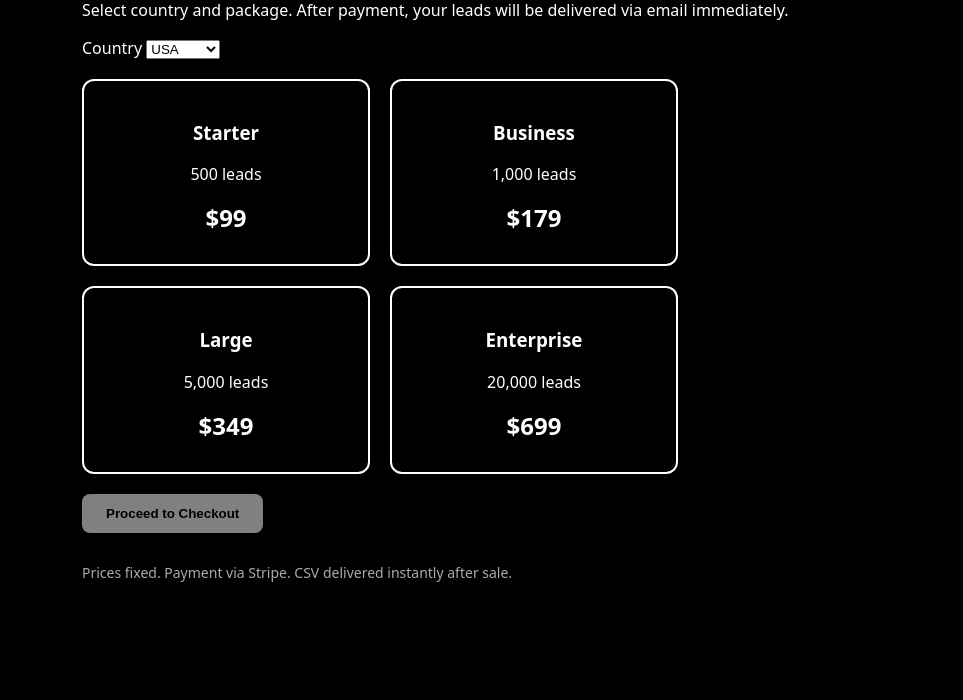
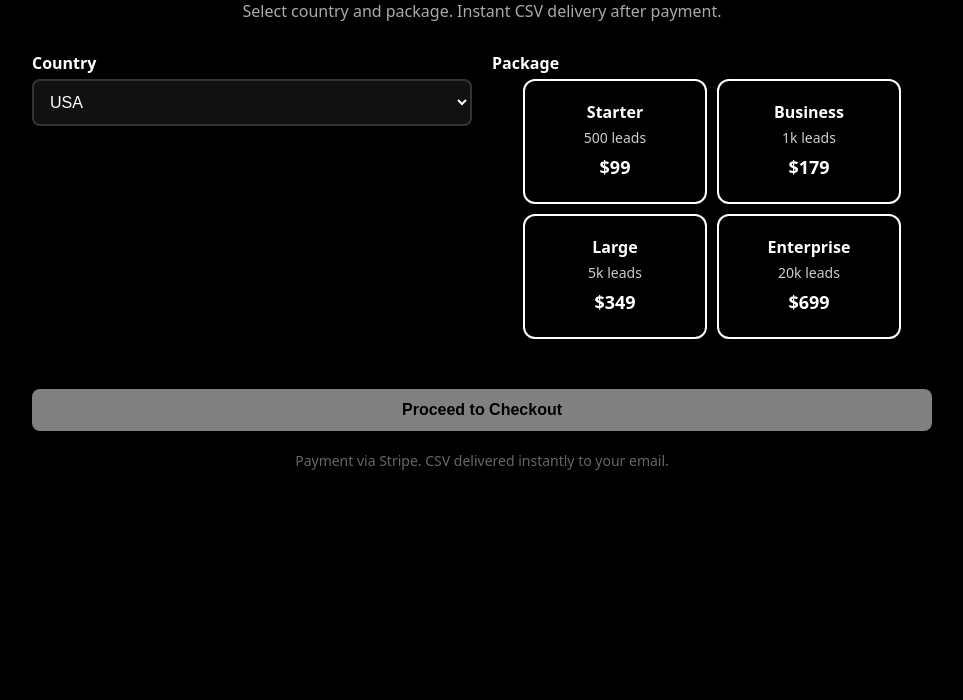
Before and after one commit to leadlaunchpad0/leadlaunchpad-site, a plain HTML site: page buy.html in a window 1280 px wide. Shown: the part 100-800 px from the top of the page, without its empty margins (158-1121 px from the left). Drawn offline with Linux system fonts and the light colour scheme.

Commit message:
Update buy.html

```diff
--- a/buy.html
+++ b/buy.html
@@ -5,67 +5,89 @@
   <meta name="viewport" content="width=device-width, initial-scale=1" />
   <title>Buy Leads – Lead Launchpad</title>
   <style>
-    body { font-family: system-ui, sans-serif; max-width: 800px; margin: 40px auto; padding: 0 20px; background: #000; color: #fff; }
-    h1 { margin-bottom: 10px; }
-    .packages { display: flex; flex-wrap: wrap; gap: 20px; margin-top: 20px; }
-    .package { border: 2px solid #fff; border-radius: 12px; padding: 20px; width: calc(33% - 20px); min-width: 200px; text-align: center; cursor: pointer; }
-    .package:hover { background: #222; }
-    .package.selected { border-color: #0f0; background: #111; }
-    .price { font-size: 24px; font-weight: bold; margin: 10px 0; }
-    .note { color: #aaa; font-size: 14px; margin-top: 30px; }
-    .btn { display: inline-block; margin-top: 20px; padding: 12px 24px; background: #fff; color: #000; border: none; border-radius: 8px; font-weight: bold; cursor: pointer; }
-    .btn:disabled { opacity: 0.5; cursor: not-allowed; }
+    body { font-family: system-ui, -apple-system, sans-serif; max-width: 900px; margin: 0 auto; padding: 20px; background: #000; color: #fff; }
+    h1 { text-align: center; margin-bottom: 10px; }
+    .subtitle { text-align: center; color: #aaa; margin-bottom: 30px; }
+    .row { display: flex; gap: 20px; flex-wrap: wrap; margin-bottom: 20px; }
+    .col { flex: 1; min-width: 250px; }
+    label { display: block; margin-bottom: 5px; font-weight: bold; }
+    select, button { width: 100%; padding: 12px; font-size: 16px; border-radius: 8px; border: 2px solid #333; background: #111; color: #fff; }
+    select:focus, button:focus { outline: none; border-color: #666; }
+    .price-display { font-size: 28px; font-weight: bold; margin: 20px 0; text-align: center; }
+    .btn-checkout { background: #fff; color: #000; font-weight: bold; border: none; cursor: pointer; margin-top: 10px; }
+    .btn-checkout:disabled { opacity: 0.5; cursor: not-allowed; }
+    .note { color: #666; font-size: 14px; margin-top: 20px; text-align: center; }
+    .error { color: #f44; margin-top: 10px; text-align: center; }
+    .packages { display: flex; gap: 10px; justify-content: center; flex-wrap: wrap; margin-bottom: 20px; }
+    .pkg { border: 2px solid #fff; border-radius: 12px; padding: 15px; width: 150px; text-align: center; cursor: pointer; }
+    .pkg.selected { border-color: #0f0; background: #111; }
+    .pkg h4 { margin: 5px 0; font-size: 16px; }
+    .pkg .qty { font-size: 14px; color: #ccc; }
+    .pkg .price { font-size: 18px; font-weight: bold; margin: 8px 0; }
   </style>
 </head>
 <body>
   <h1>Buy Leads</h1>
-  <p>Select country and package. After payment, your leads will be delivered via email immediately.</p>
+  <p class="subtitle">Select country and package. Instant CSV delivery after payment.</p>
 
+  <div class="row">
+    <div class="col">
       <label for="country">Country</label>
       <select id="country">
         <option value="USA">USA</option>
         <option value="AU">Australia</option>
       </select>
-
+    </div>
+    <div class="col">
+      <label>Package</label>
       <div class="packages">
-    <div class="package" data-quantity="500" data-price="99">
-      <h3>Starter</h3>
-      <p>500 leads</p>
+        <div class="pkg" data-quantity="500" data-price="99">
+          <h4>Starter</h4>
+          <div class="qty">500 leads</div>
           <div class="price">$99</div>
         </div>
-    <div class="package" data-quantity="1000" data-price="179">
-      <h3>Business</h3>
-      <p>1,000 leads</p>
+        <div class="pkg" data-quantity="1000" data-price="179">
+          <h4>Business</h4>
+          <div class="qty">1k leads</div>
           <div class="price">$179</div>
         </div>
-    <div class="package" data-quantity="5000" data-price="349">
-      <h3>Large</h3>
-      <p>5,000 leads</p>
+        <div class="pkg" data-quantity="5000" data-price="349">
+          <h4>Large</h4>
+          <div class="qty">5k leads</div>
           <div class="price">$349</div>
         </div>
-    <div class="package" data-quantity="20000" data-price="699">
-      <h3>Enterprise</h3>
-      <p>20,000 leads</p>
+        <div class="pkg" data-quantity="20000" data-price="699">
+          <h4>Enterprise</h4>
+          <div class="qty">20k leads</div>
           <div class="price">$699</div>
         </div>
       </div>
+    </div>
+  </div>
 
-  <button class="btn" id="checkout" disabled>Proceed to Checkout</button>
+  <div class="price-display" id="total"></div>
+
+  <button class="btn-checkout" id="checkout" disabled>Proceed to Checkout</button>
+  <div class="error" id="error"></div>
 
   <p class="note">
-    Prices fixed. Payment via Stripe. CSV delivered instantly after sale.
+    Payment via Stripe. CSV delivered instantly to your email.
   </p>
 
   <script>
     const countrySelect = document.getElementById('country');
-    const packages = document.querySelectorAll('.package');
+    const packages = document.querySelectorAll('.pkg');
     const checkoutBtn = document.getElementById('checkout');
+    const totalEl = document.getElementById('total');
+    const errorEl = document.getElementById('error');
+
     let selectedQuantity = null;
 
     // Pre-select from URL
-    const qty = new URLSearchParams(window.location.search).get('quantity');
+    const urlParams = new URLSearchParams(window.location.search);
+    const qty = urlParams.get('quantity');
     if (qty) {
-      const pkg = document.querySelector(`.package[data-quantity="${qty}"]`);
+      const pkg = document.querySelector(`.pkg[data-quantity="${qty}"]`);
       if (pkg) selectPackage(pkg);
     }
 
@@ -75,21 +97,34 @@
       packages.forEach(p => p.classList.remove('selected'));
       pkg.classList.add('selected');
       selectedQuantity = pkg.dataset.quantity;
+      const price = pkg.dataset.price;
+      totalEl.textContent = `$${price} USD`;
       checkoutBtn.disabled = false;
+      errorEl.textContent = '';
     }
 
     checkoutBtn.addEventListener('click', async () => {
       const country = countrySelect.value;
       const quantity = parseInt(selectedQuantity, 10);
-      const API_URL = 'https://YOUR-VERCEL-PROJECT.vercel.app'; // <--- CHANGE THIS
+      const API_URL = 'https://leadlaunchpad-site.vercel.app';
+      errorEl.textContent = '';
+      checkoutBtn.disabled = true;
+      try {
         const response = await fetch(`${API_URL}/api/create-checkout-session`, {
           method: 'POST',
           headers: { 'Content-Type': 'application/json' },
           body: JSON.stringify({ country, quantity })
         });
         const session = await response.json();
-      if (session.url) window.location = session.url;
-      else alert('Error: ' + JSON.stringify(session));
+        if (session.url) {
+          window.location = session.url;
+        } else {
+          throw new Error(session.error || 'Failed to create checkout session');
+        }
+      } catch (e) {
+        errorEl.textContent = 'Error: ' + e.message;
+        checkoutBtn.disabled = false;
+      }
     });
   </script>
 </body>
```
Lines whose indentation alone changed are shown as unchanged.
